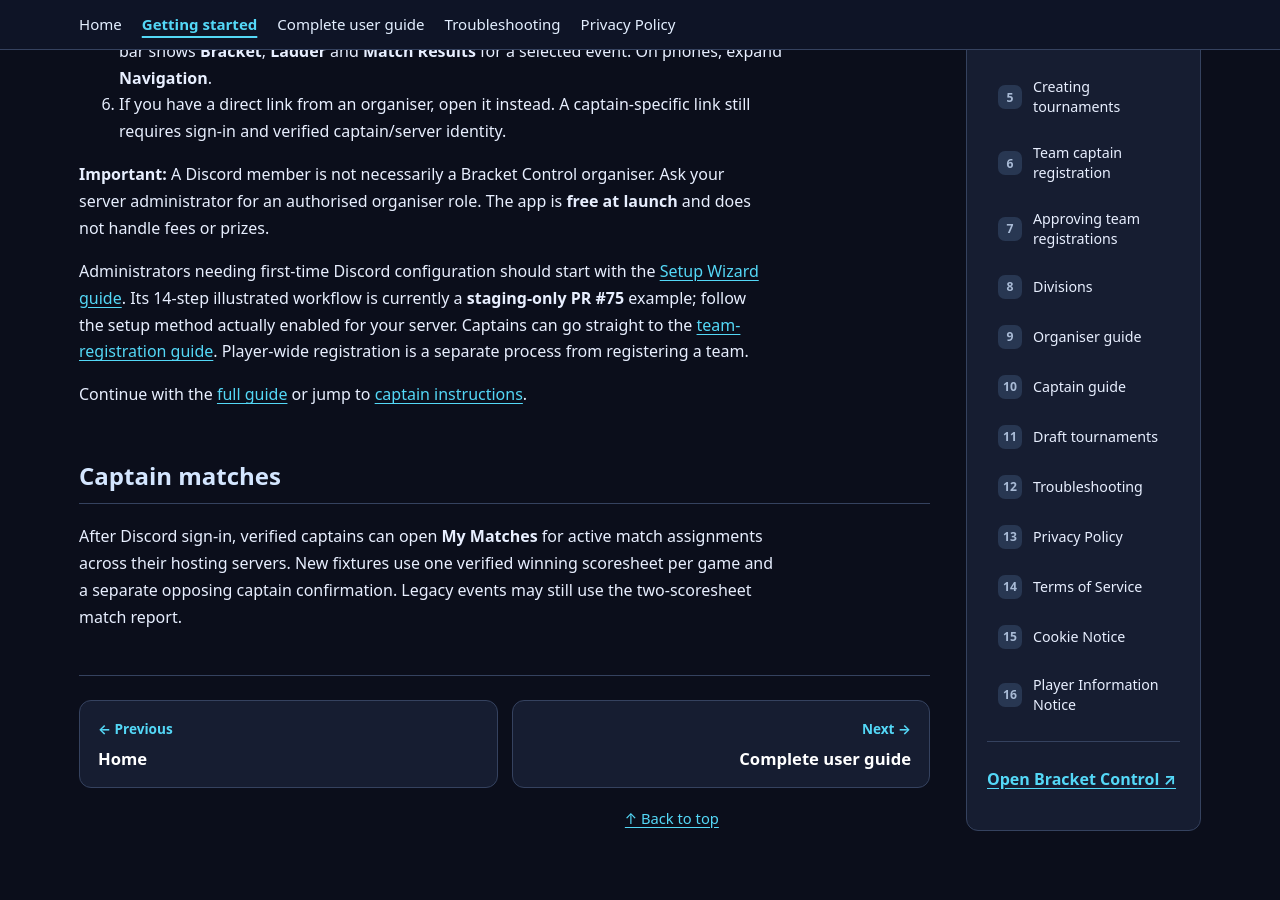
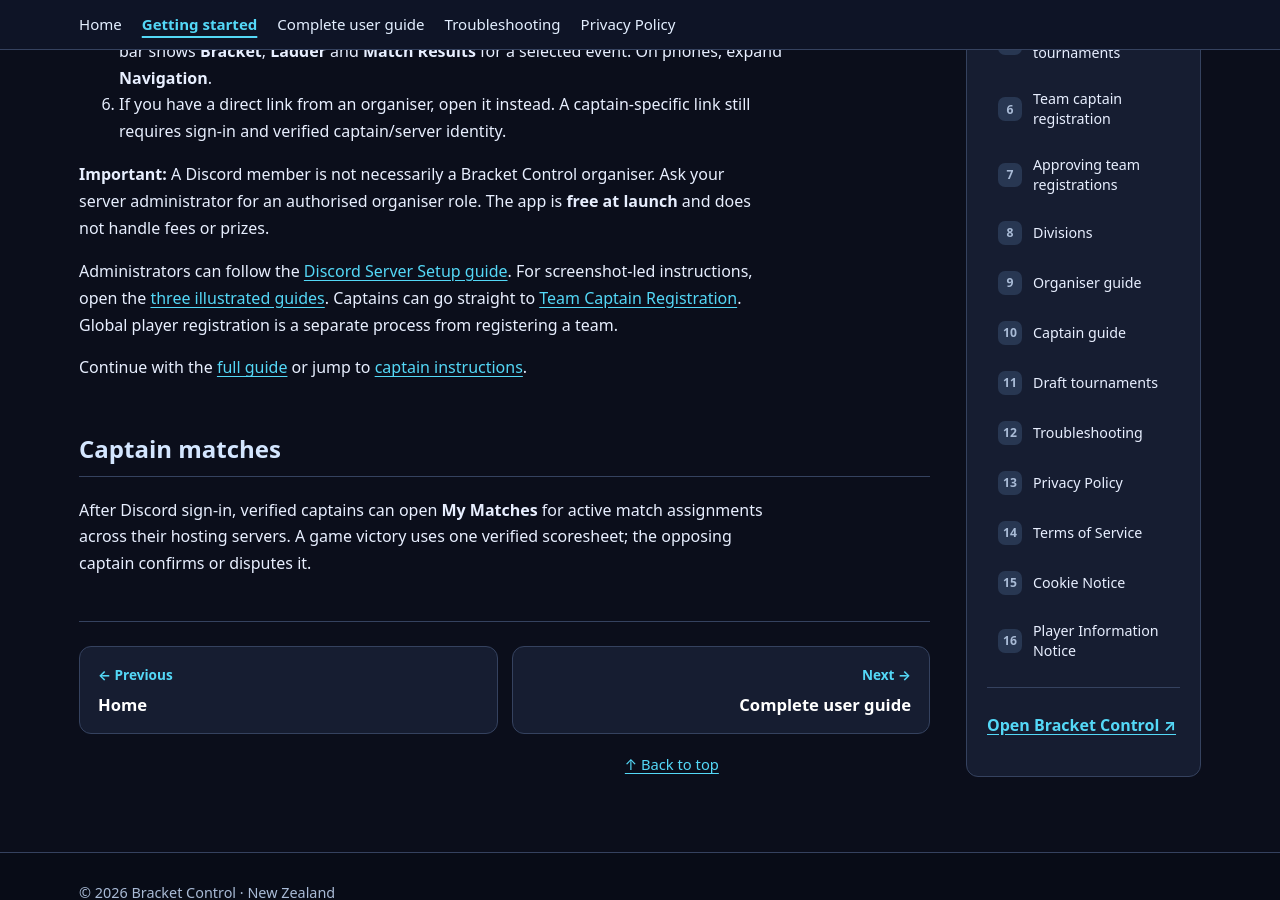
Before and after one commit to dev-dyly/bracket-control-wiki, a Jekyll site: the page built from getting-started.md, in a window 1280 px wide and 900 px high, scrolled down 609 px. Built offline with Jekyll 4.4.1, drawn with Linux system fonts in a browser that asks for light colours.

Commit message:
docs: remove implementation references and link visual workflows

```diff
--- a/getting-started.md
+++ b/getting-started.md
@@ -14,10 +14,10 @@ permalink: /getting-started/
 
 **Important:** A Discord member is not necessarily a Bracket Control organiser. Ask your server administrator for an authorised organiser role. The app is **free at launch** and does not handle fees or prizes.
 
-Administrators needing first-time Discord configuration should start with the [Setup Wizard guide]({{ '/guides/server-setup/' | relative_url }}). Its 14-step illustrated workflow is currently a **staging-only PR #75** example; follow the setup method actually enabled for your server. Captains can go straight to the [team-registration guide]({{ '/guides/team-registration/' | relative_url }}). Player-wide registration is a separate process from registering a team.
+Administrators can follow the [Discord Server Setup guide]({{ '/guides/server-setup/' | relative_url }}). For screenshot-led instructions, open the [three illustrated guides]({{ '/guides/visual-guides/' | relative_url }}). Captains can go straight to [Team Captain Registration]({{ '/guides/team-registration/' | relative_url }}). Global player registration is a separate process from registering a team.
 
 Continue with the [full guide]({{ '/guides/user-guide/' | relative_url }}) or jump to [captain instructions]({{ '/guides/captains/' | relative_url }}).
 
 ## Captain matches
 
-After Discord sign-in, verified captains can open **My Matches** for active match assignments across their hosting servers. New fixtures use one verified winning scoresheet per game and a separate opposing captain confirmation. Legacy events may still use the two-scoresheet match report.
+After Discord sign-in, verified captains can open **My Matches** for active match assignments across their hosting servers. A game victory uses one verified scoresheet; the opposing captain confirms or disputes it.
```
